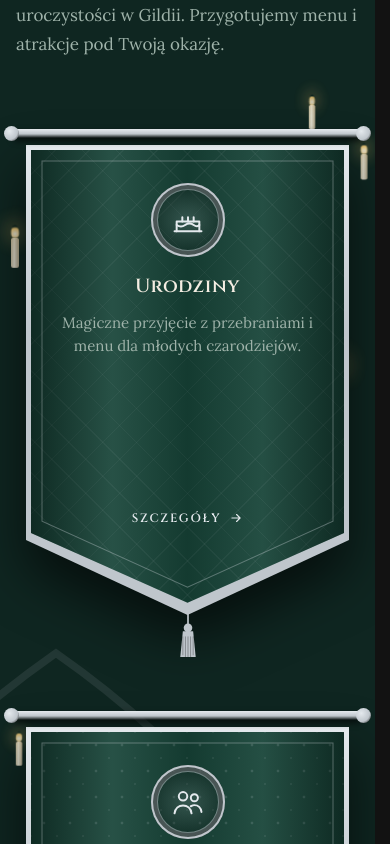
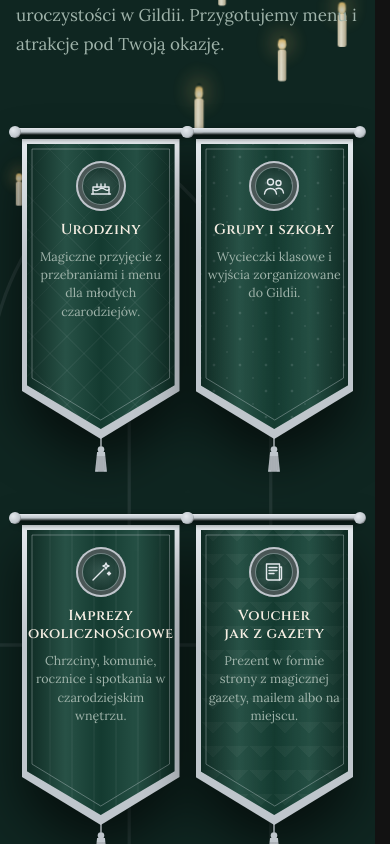
Before and after one commit to lukaszdzielo/alahamora, a Next.js app: page /gliwice/ in a window 390 px wide. Shown: the part 3760-4604 px from the top of the page. Built offline with nearby package versions, Linux system fonts and the light colour scheme.

Commit message:
Proporce: na razie nie są linkami (bez Szczegóły); na telefonie mniejsze, po dwa w rzędzie

```diff
--- a/src/components/Offers.jsx
+++ b/src/components/Offers.jsx
@@ -1,9 +1,9 @@
 import Icon from './Icon';
 import SectionHead from './SectionHead';
-import ScrollLink from './ScrollLink';
 
 // „Urodziny, klasy i okazje” – oferty jako wiszące proporce (sztandary wycięte w szpic).
 // Tło: ledwo widoczne gotyckie okna i unoszące się świece.
+// Na razie proporce nie są linkami (brak podstron ofert) – tylko kołyszą się po najechaniu.
 
 // gotyckie okna: [x, szerokość, wysokość] w układzie 1440×520
 const WINDOWS = [[60, 120, 330], [300, 150, 400], [600, 170, 440], [900, 150, 400], [1180, 130, 350]];
@@ -39,7 +39,7 @@ export default function Offers({ offers, lamps }) {
         <SectionHead id="offers" title={offers.title} lead={offers.lead} lamp={lamps ? 'side' : false} />
         <div className="banners">
           {offers.items.map((item, i) => (
-            <ScrollLink key={item.title} href="#kontakt" className="banner" data-appear="">
+            <article key={item.title} className="banner" data-appear="">
               <span className="banner__rod" aria-hidden="true" />
               <span className="banner__body">
                 <span className={`banner__cloth banner__cloth--${PATTERNS[i % PATTERNS.length]}`} />
@@ -55,9 +55,6 @@ export default function Offers({ offers, lamps }) {
                     </strong>
                   )}
                   <p>{item.text}</p>
-                  <span className="banner__more">
-                    Szczegóły <Icon name="arrow" size={14} stroke={2} />
-                  </span>
                 </span>
               </span>
               <svg className="banner__tassel" aria-hidden="true" viewBox="0 0 30 70">
@@ -66,7 +63,7 @@ export default function Offers({ offers, lamps }) {
                 <path d="M9 26h12l3 30H6Z" fill="var(--accent)" />
                 <path d="M9 32v22M12 32v24M15 32v24M18 32v24M21 32v22" stroke="rgba(0,0,0,.35)" strokeWidth="1" />
               </svg>
-            </ScrollLink>
+            </article>
           ))}
         </div>
       </div>
--- a/src/styles/globals.css
+++ b/src/styles/globals.css
@@ -1231,8 +1231,42 @@ a { color: inherit; }
   }
 }
 
-@media (max-width: 560px) {
-  .banners { grid-template-columns: minmax(0, 340px); justify-content: center; }
+/* telefon: dwa mniejsze proporce w rzędzie */
+@media (max-width: 640px) {
+  .banners {
+    grid-template-columns: repeat(2, minmax(0, 1fr));
+    gap: 70px 16px;
+    padding: 0 6px 40px;
+  }
+
+  .banner {
+    padding-top: 16px;
+
+    & .banner__rod { height: 7px; top: 5px; }
+    & .banner__rod::before,
+    & .banner__rod::after { width: 12px; height: 12px; top: -2.5px; }
+    & .banner__rod::before { left: -7px; }
+    & .banner__rod::after { right: -7px; }
+    & .banner__body { height: 300px; }
+    & .banner__outline { inset: 10px 10px 14px; width: calc(100% - 20px); height: calc(100% - 24px); }
+
+    & .banner__content {
+      gap: 8px;
+      padding: 22px 12px 54px;
+    }
+
+    & .banner__icon {
+      width: 50px;
+      height: 50px;
+
+      & svg { width: 24px; height: 24px; }
+    }
+
+    & h3 { margin-top: 2px; font-size: 14.5px; }
+    & .banner__price { font-size: 20px; }
+    & p { font-size: 12.5px; line-height: 1.45; }
+    & .banner__tassel { width: 20px; height: 46px; bottom: -42px; }
+  }
 }
 
 /* ---------- Galeria ---------- */
```
